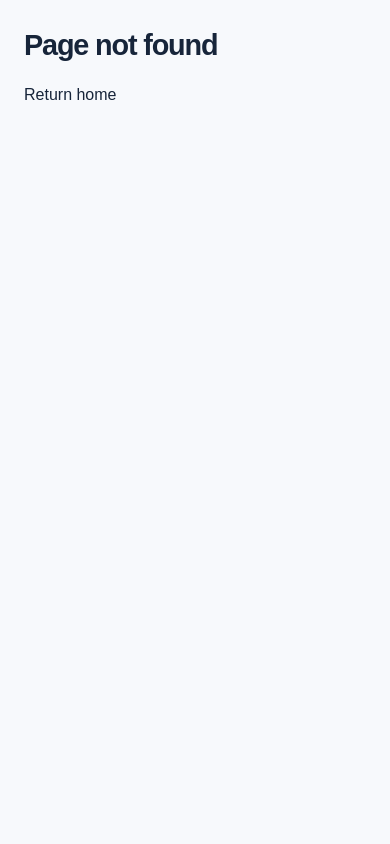
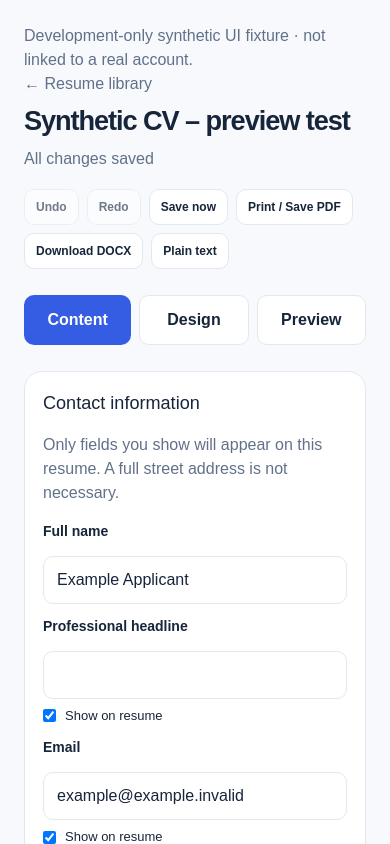
Before and after one commit to ZubaerAhmed13/Career-Platform, a Next.js app: page /resume-fixture/editor in a window 390 px wide. Before the commit this address had no page. Shown: the top 844 px of the page. Built offline with nearby package versions, Linux system fonts and the light colour scheme.

Commit message:
test(resume): exercise interactive editor, Vault selection, templates and optional photo in desktop/mobile Chromium

```diff
--- /dev/null
+++ b/src/app/resume-fixture/editor/page.tsx
@@ -0,0 +1,27 @@
+import {notFound} from 'next/navigation';
+import {ResumeEditor} from '@/components/resume/resume-editor';
+import {emptyResume,type ResumeRow} from '@/lib/resume/schema';
+import type {CareerRecord} from '@/lib/career/schema';
+export default function SyntheticEditorFixture(){
+ if(process.env.NODE_ENV!=='development')notFound();
+ const owner='aaaaaaaa-aaaa-4aaa-8aaa-aaaaaaaaaaaa';
+ const doc=emptyResume();doc.contact.name='Example Applicant';
+ doc.contact.email='example@example.invalid';
+ const row:ResumeRow={
+  id:'11111111-1111-4111-8111-111111111111',user_id:owner,name:'Synthetic CV – preview test',
+  focus_label:'Example role',draft_content:doc,template_id:'ats-classic',
+  paper_size:'A4',document_language:'en',revision:1,
+  created_at:'2026-10-16T12:00:00Z',updated_at:'2026-10-16T12:00:00Z'
+ };
+ const record:CareerRecord={
+  id:'22222222-2222-4222-8222-222222222222',user_id:owner,revision:1,
+  created_at:'2026-10-15T12:00:00Z',updated_at:'2026-10-15T12:00:00Z',
+  kind:'experience',title:'Synthetic Inventory Assistant',
+  organization:'Fictional Employer',location:'Sample City',
+  description:'Reviewed stock counts against sample inventory reports.',
+  started_on:'2025-01-01',ended_on:null,is_current:true,
+  details:{tools:'Spreadsheet'},source:'manual',status:'confirmed'
+ };
+ return <main className="container"><p className="subtle">Development-only synthetic UI fixture · not linked to a real account.</p>
+  <ResumeEditor row={row} versions={[]} vault={[record]} openVault/></main>;
+}
```
Also changed, not shown: 1 other file (tests, documents, lock files or other folders).
